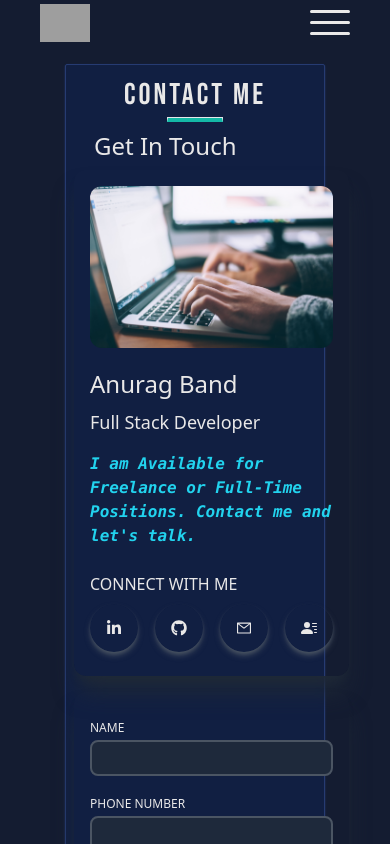
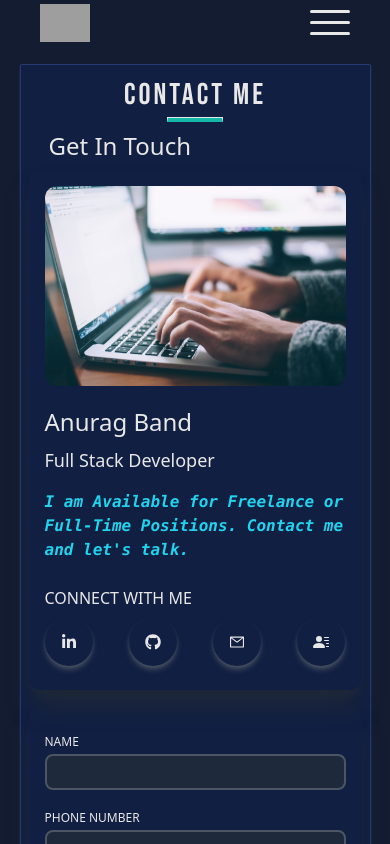
Before and after one commit to Anurag-Band/Portfolio-Website, a Next.js app: page /contact in a window 390 px wide. Shown: the top 844 px of the page. Built offline with nearby package versions, Linux system fonts and the light colour scheme; grey boxes are pictures that could not be loaded; a web font is replaced by a local one.

Commit message:
update in contact page

```diff
--- a/src/pages/contact/index.jsx
+++ b/src/pages/contact/index.jsx
@@ -22,7 +22,7 @@ const Contact = () => {
         id="contact"
         className="w-full bg-primary-bg-color text-primary-text-color mt-16"
       >
-        <div className="w-8/12 m-auto bg-card-bg-color border border-card-border-color rounded-sm shadow-sm shadow-card-border-color px-2 py-3">
+        <div className="w-[90%] sm:w-8/12 m-auto bg-card-bg-color border border-card-border-color rounded-sm shadow-sm shadow-card-border-color px-2 py-3">
           <div className="flex items-center flex-col space-y-1">
             <h2 className="font-mainHeading font-medium text-3xl tracking-widest">
               CONTACT ME
```
